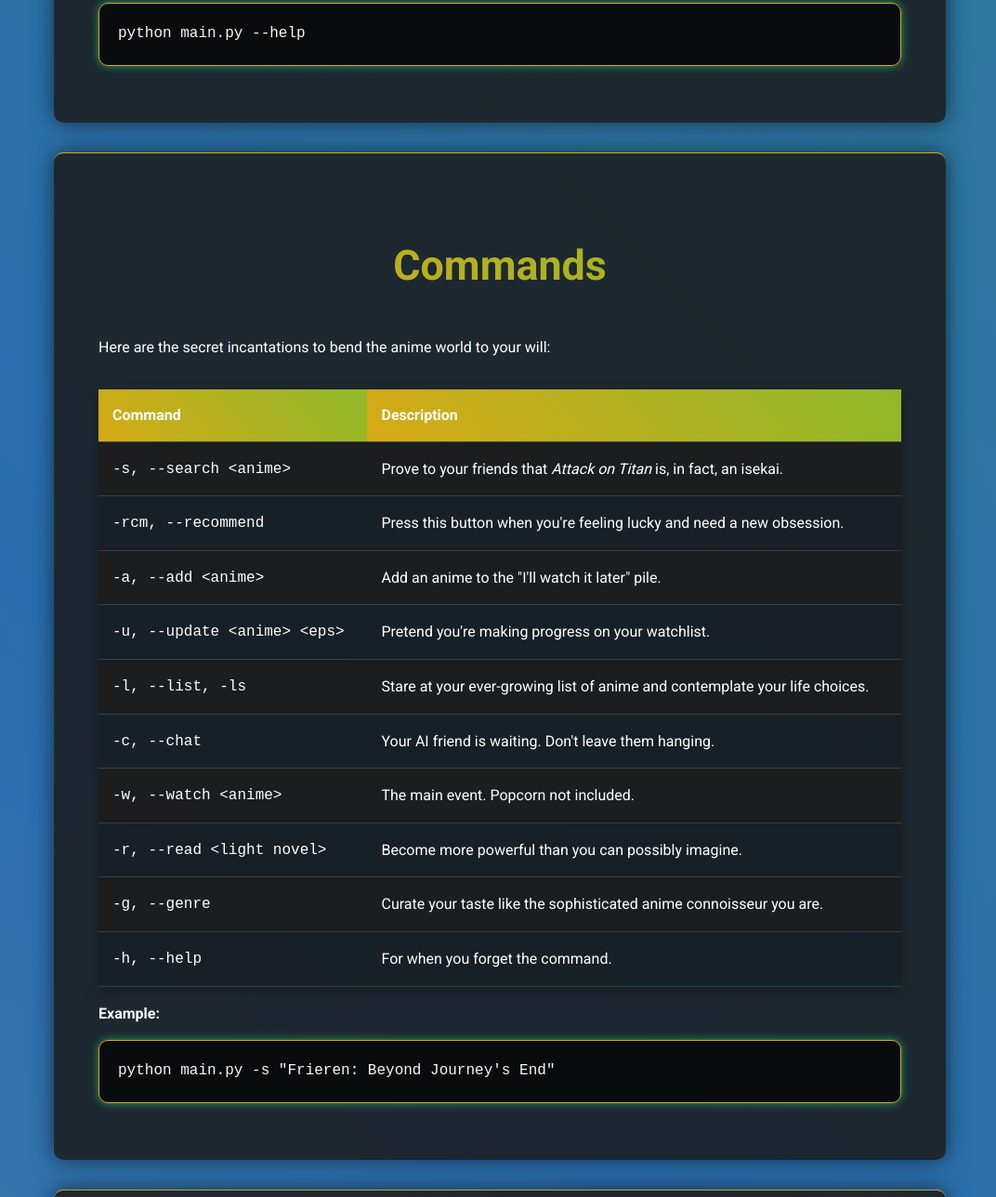
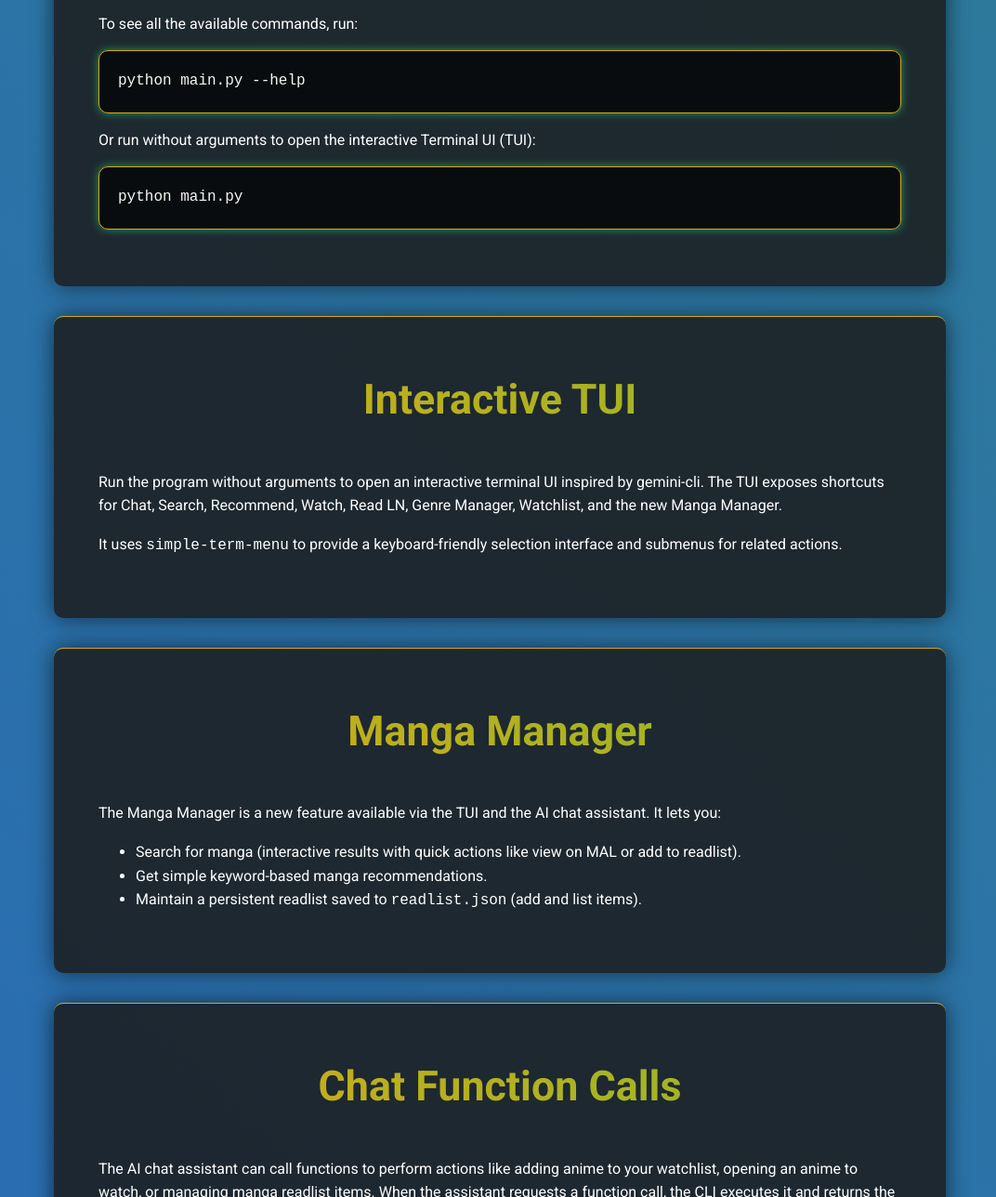
Before and after one commit to tungvn125/Anime, a plain HTML site: page docs/index.html in a window 1280 px wide. Shown: the part 2823-4111 px from the top of the page at 93% size, without its empty margins (102-1174 px from the left). Drawn offline with Linux system fonts and the light colour scheme.

Commit message:
update website

```diff
--- a/docs/index.html
+++ b/docs/index.html
@@ -56,6 +56,10 @@
                     <h3>Light Novel Search</h3>
                     <p>For when you want to be *that person* who says, "The book was better."</p>
                 </div>
+                <div class="feature-card">
+                    <h3>Manga Manager</h3>
+                    <p>Search manga, get quick recommendations, and maintain a readlist (add/list) directly from the TUI or chat assistant.</p>
+                </div>
             </div>
         </section>
 
@@ -78,6 +82,29 @@ pip install -r requirements.txt</code></pre>
             <p>Using this is easier than understanding the plot of <em>Evangelion</em>. Just tell the script what you want.</p>
             <p>To see all the available commands, run:</p>
             <pre><code>python main.py --help</code></pre>
+            <p>Or run without arguments to open the interactive Terminal UI (TUI):</p>
+            <pre><code>python main.py</code></pre>
+        </section>
+
+        <section id="tui">
+            <h2>Interactive TUI</h2>
+            <p>Run the program without arguments to open an interactive terminal UI inspired by gemini-cli. The TUI exposes shortcuts for Chat, Search, Recommend, Watch, Read LN, Genre Manager, Watchlist, and the new Manga Manager.</p>
+            <p>It uses <code>simple-term-menu</code> to provide a keyboard-friendly selection interface and submenus for related actions.</p>
+        </section>
+
+        <section id="manga-manager">
+            <h2>Manga Manager</h2>
+            <p>The Manga Manager is a new feature available via the TUI and the AI chat assistant. It lets you:</p>
+            <ul>
+                <li>Search for manga (interactive results with quick actions like view on MAL or add to readlist).</li>
+                <li>Get simple keyword-based manga recommendations.</li>
+                <li>Maintain a persistent readlist saved to <code>readlist.json</code> (add and list items).</li>
+            </ul>
+        </section>
+
+        <section id="chat-calls">
+            <h2>Chat Function Calls</h2>
+            <p>The AI chat assistant can call functions to perform actions like adding anime to your watchlist, opening an anime to watch, or managing manga readlist items. When the assistant requests a function call, the CLI executes it and returns the function result to the model; the assistant's follow-up message is shown immediately.</p>
         </section>
 
         <section id="commands">
--- a/docs/style.css
+++ b/docs/style.css
@@ -31,6 +31,10 @@ body {
     max-width: 960px;
     margin: 0 auto;
     padding: 20px;
+}
+
+section#tui, section#manga-manager, section#chat-calls {
+    padding-top: 1rem;
 }
 
 header {
@@ -87,7 +91,7 @@ h2 {
 
 .features-grid {
     display: grid;
-    grid-template-columns: repeat(auto-fit, minmax(250px, 1fr));
+    grid-template-columns: repeat(auto-fit, minmax(230px, 1fr));
     gap: 25px;
 }
 
```
